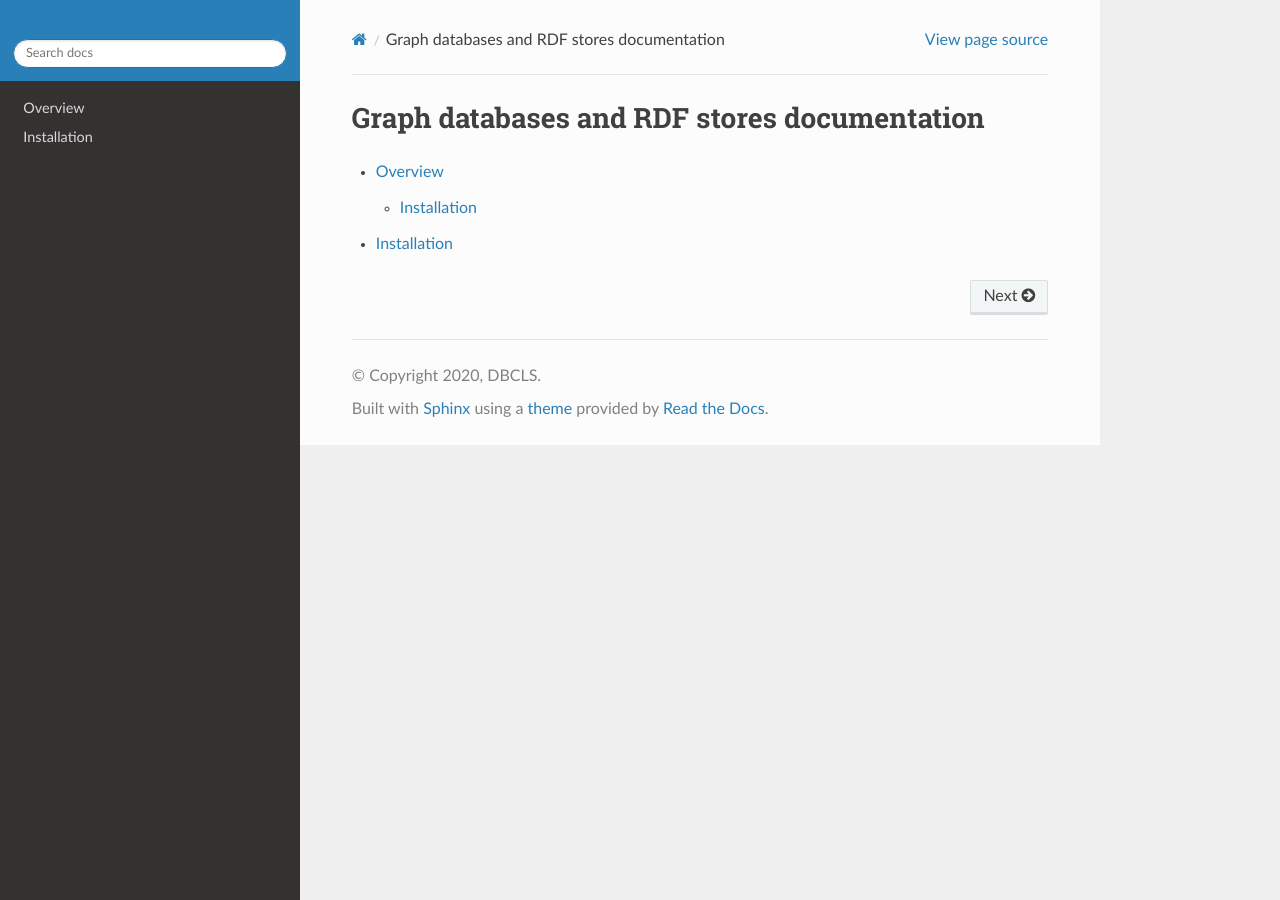
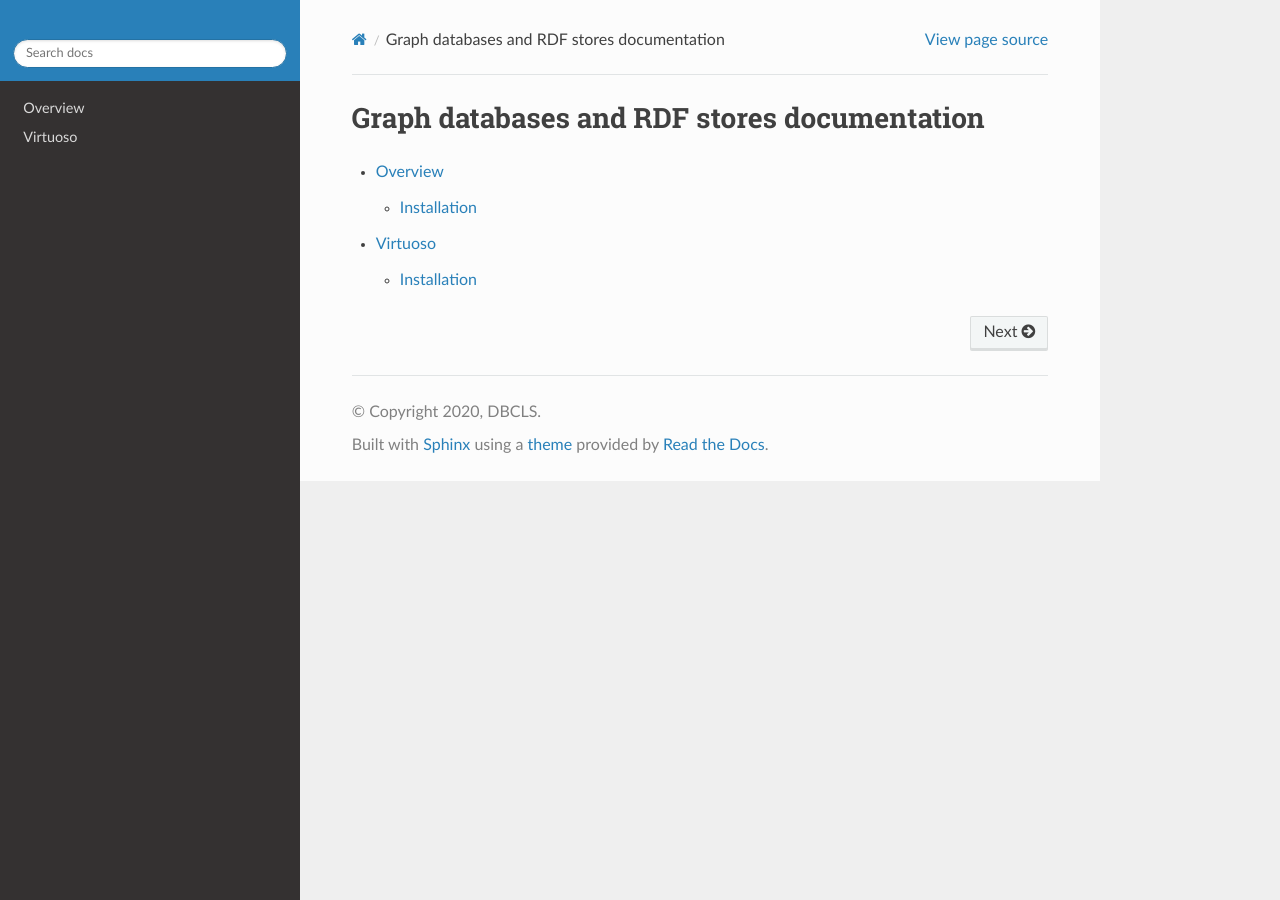
Before and after one commit to dbcls/graphdbs, a Sphinx documentation site: the page built from docs/index.rst, in a window 1280 px wide. Built offline with Sphinx 7.4.7 and the Read the Docs theme 2.0.0, drawn with Linux system fonts in a browser that asks for light colours.

Commit message:
update docs/virtuoso.md

```diff
--- a/docs/virtuoso.md
+++ b/docs/virtuoso.md
@@ -1 +1,3 @@
-# Installation
+# Virtuoso
+
+## Installation
```
